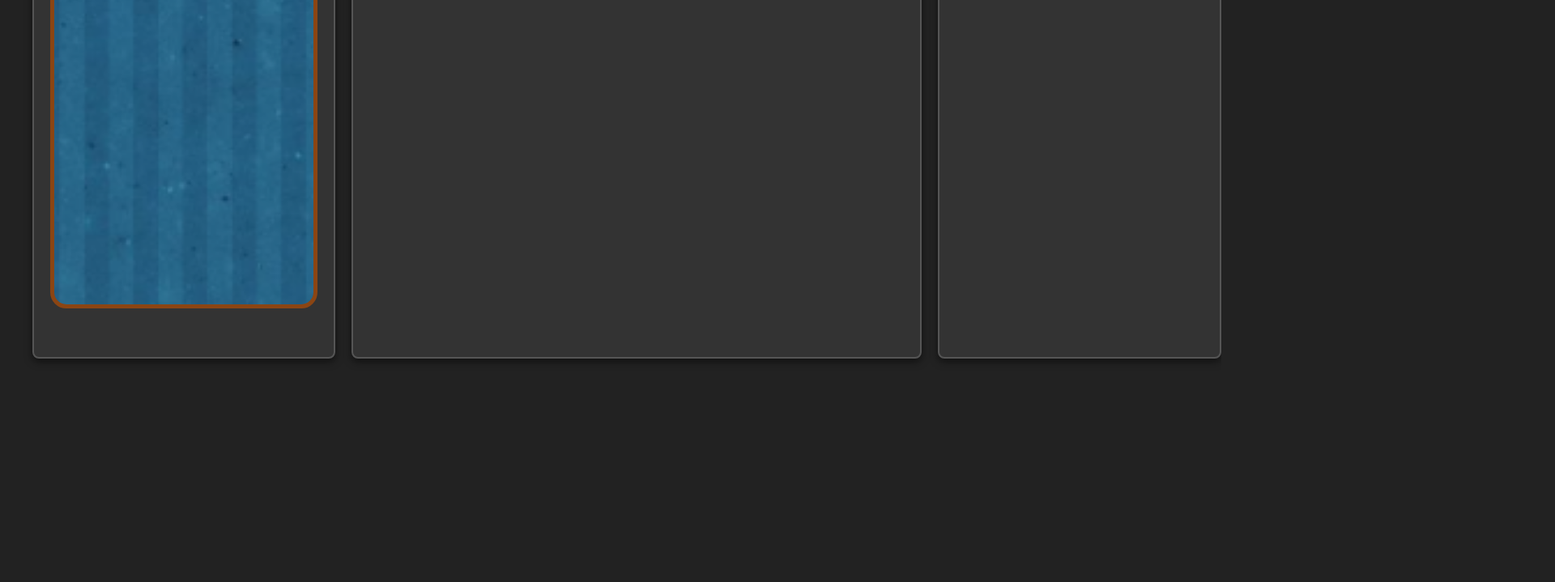
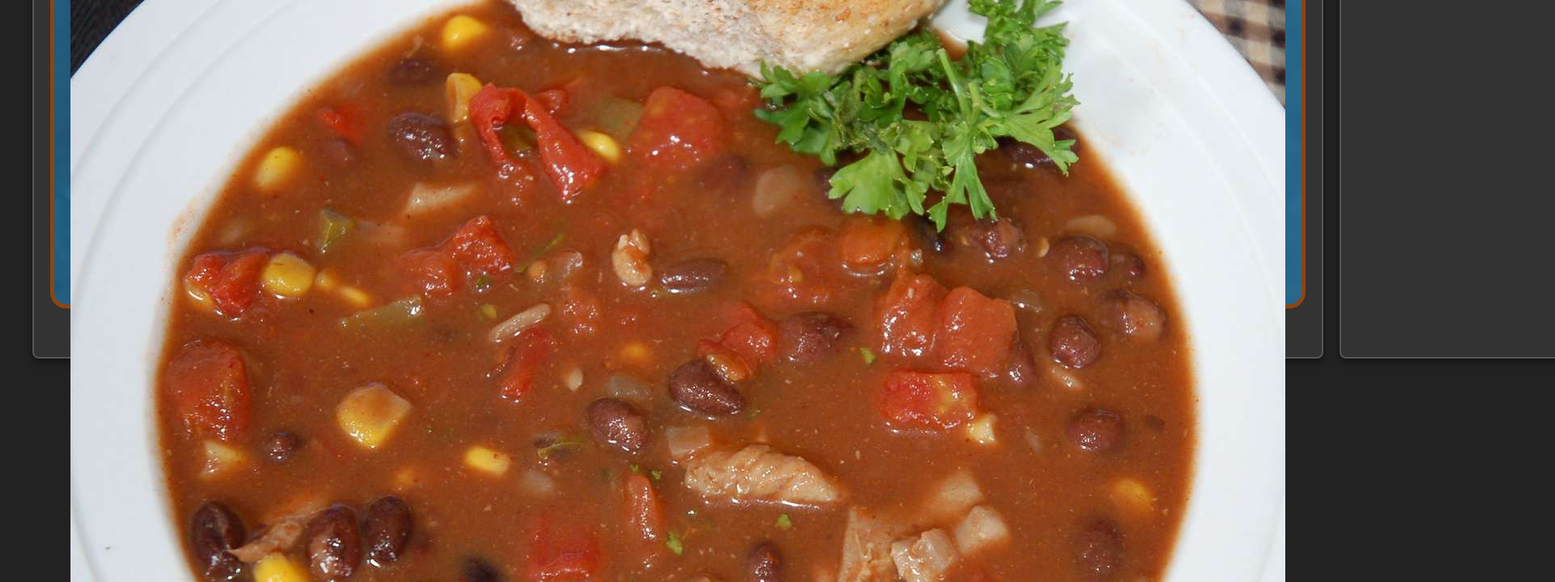
Before and after one commit to Y0UF0UNDM3/Chili-Clicker, a plain HTML site: page index.html in a window 1280 px wide. Shown: the part 261-980 px from the top of the page at 81% size, 1920 px wide, since content can reach past the window. Before the commit the page ends 800 px from the top, so only its background shows below. Drawn offline with Linux system fonts and the light colour scheme.

Commit message:
Update index.html

```diff
--- a/index.html
+++ b/index.html
@@ -11,12 +11,13 @@
     <div class="game-container">
         <!-- Left Column: Main Action Area -->
         <div class="column left-column">
-            <!-- New: The image is now the background for this div -->
-            <div class="main-click-area" id="main-chili-bar">
+            <div class="main-click-area" id="main-click-background">
                 <div class="score-display">
                     <h1 id="chili-count">0 Chilies</h1>
                     <p id="chilis-per-second">0 chilies per second</p>
                 </div>
+                <!-- Image for the chili soup is now separate -->
+                <img src="8209-chicken-chili-soup-cookinmama-4x3-1-6a55c91fcc054e59840aec6d93f63a75 (1).jpg" alt="Chili Soup" id="main-chili-soup">
             </div>
         </div>
 
```
